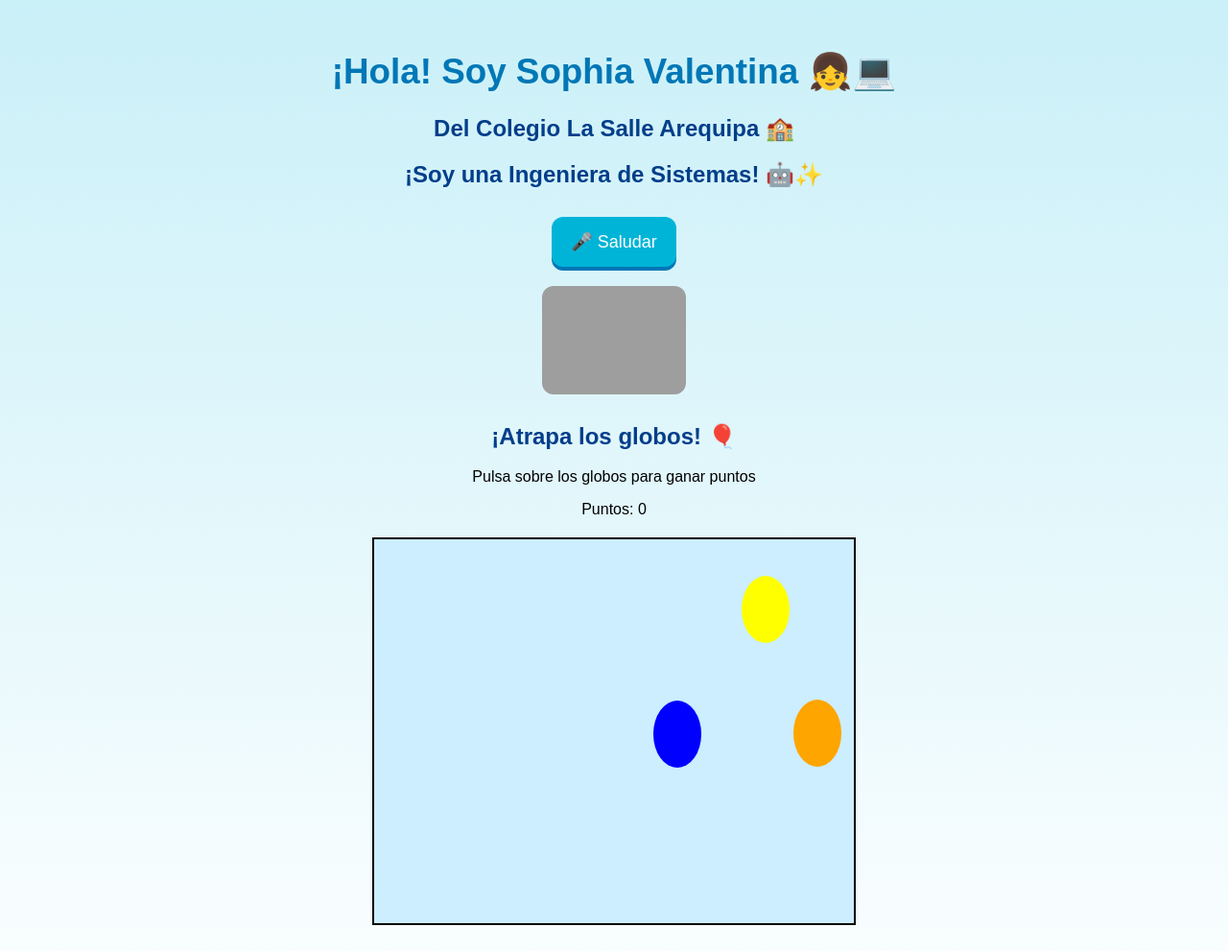
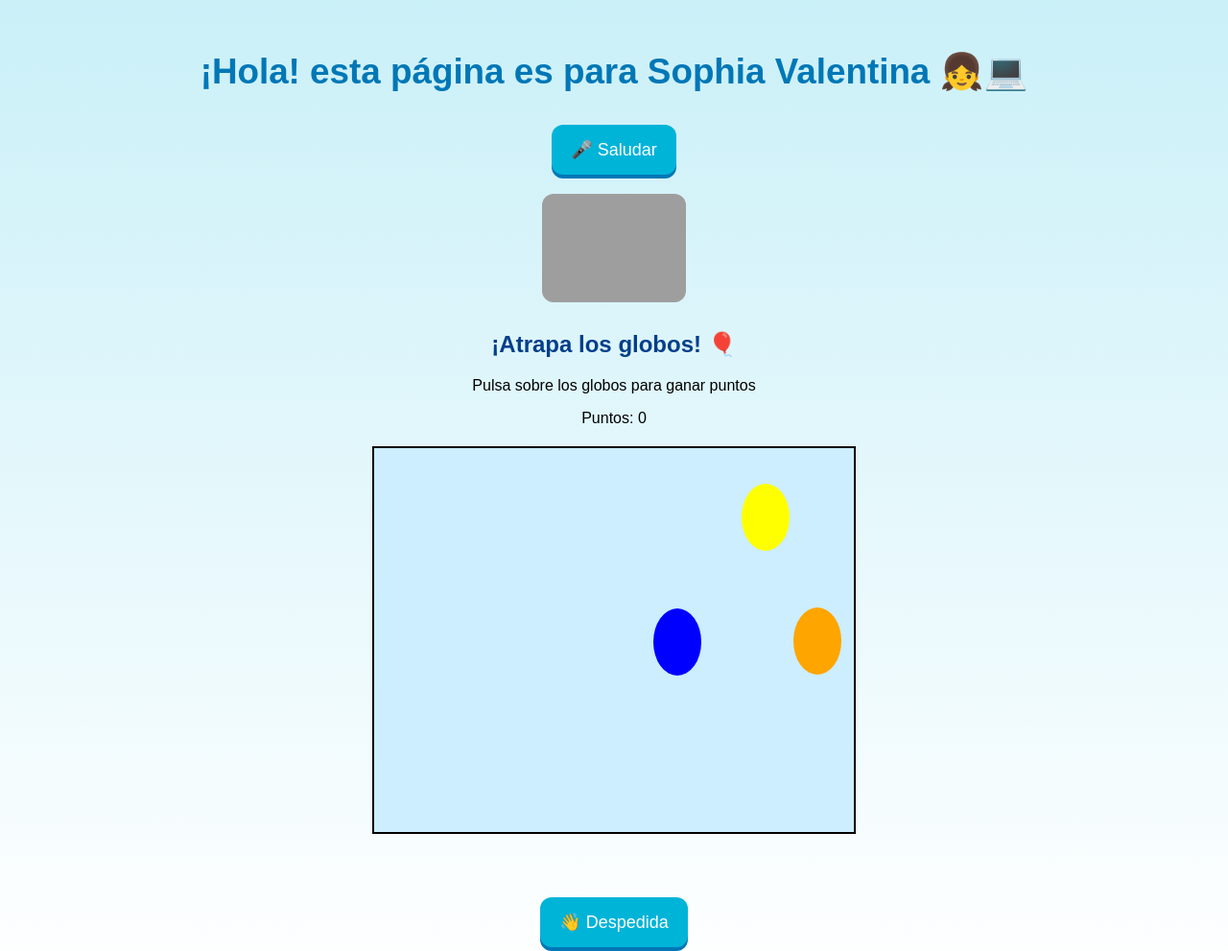
Before and after one commit to alvarohenry/expo_sophia, a plain HTML site: page index.html in a window 1280 px wide. Shown: the top 991 px of the page at 96% size. Drawn offline with Linux system fonts and the light colour scheme; grey boxes are pictures that could not be loaded.

Commit message:
Update index.html

```diff
--- a/index.html
+++ b/index.html
@@ -91,9 +91,7 @@
 
 <body>
 
-  <h1>¡Hola! Soy Sophia Valentina 👧💻</h1>
-  <h2>Del Colegio La Salle Arequipa 🏫</h2>
-  <h2>¡Soy una Ingeniera de Sistemas! 🤖✨</h2>
+  <h1>¡Hola! esta página es para Sophia Valentina 👧💻</h1>
 
   <!-- SALUDO -->
   <button onclick="hablar('Hola, mi amiga Sophia Valentina les ha explicado que hace un ingeniero de sistemas.')">
```
